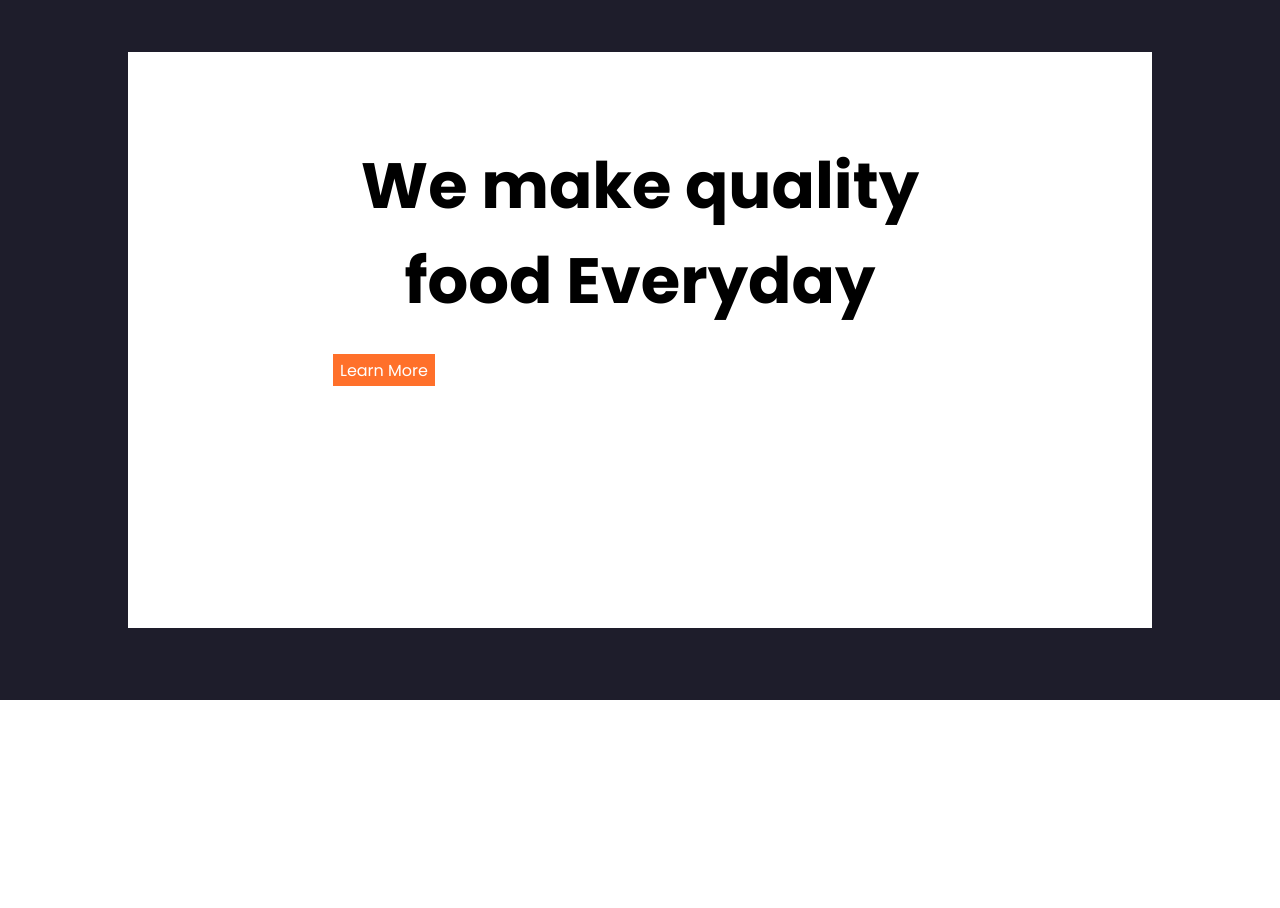
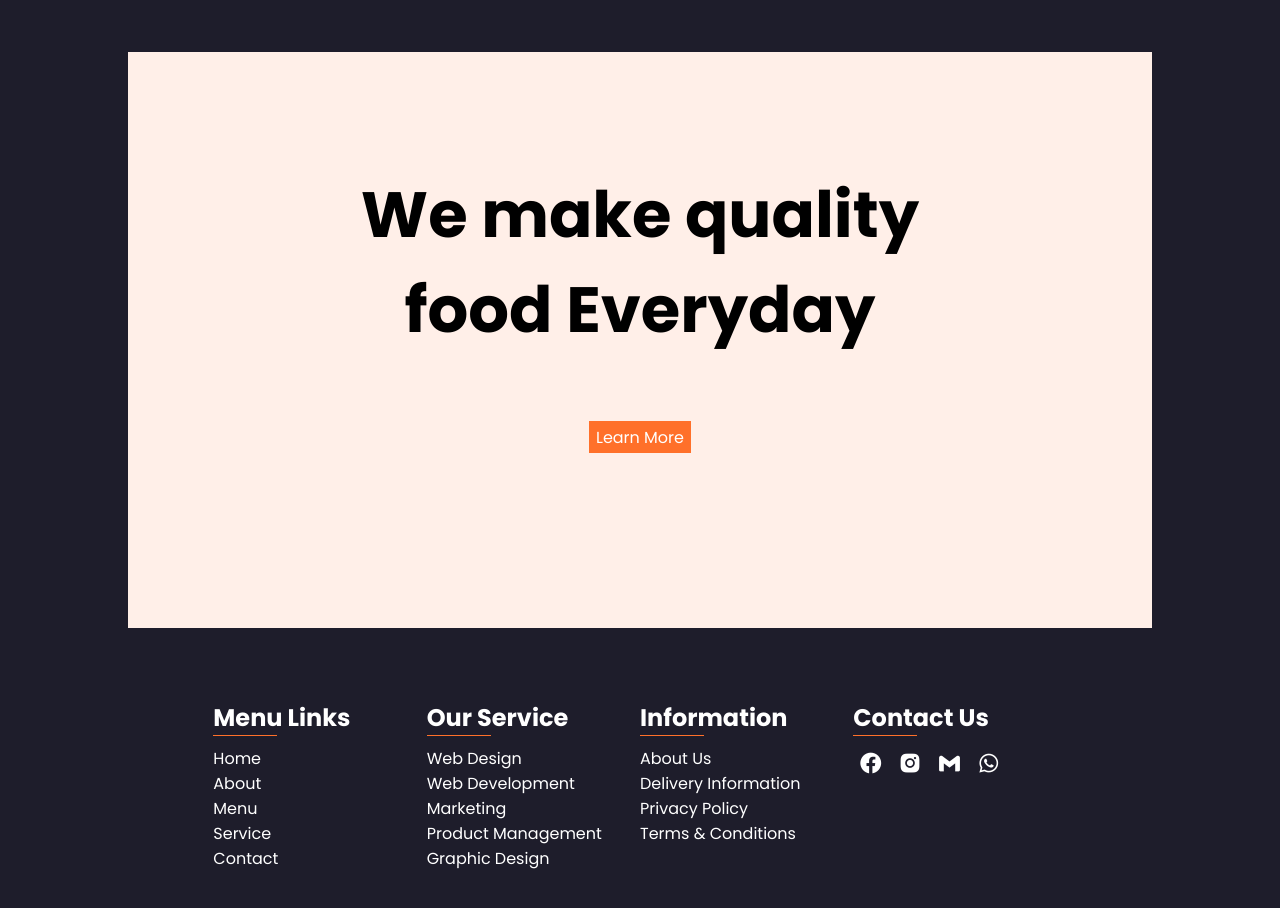
Before and after one commit to VeronicaRuizBautista/E-Commerce-de-ropa, a plain HTML site: page index.html in a window 1280 px wide. Shown: the part 2900-3808 px from the top of the page. Before the commit the page ends 3600 px from the top, so only its background shows below. Drawn offline with nearby package versions, Linux system fonts and the light colour scheme.

Commit message:
feat: :sparkles: Se creo la ultima pagina
Se creo la estructura  del htm y se añadio los diseños al css

```diff
--- a/css/style.css
+++ b/css/style.css
@@ -36,6 +36,7 @@ header nav a{
     color: var(--color-blanco);
 }
 header nav a:hover{
+    border-radius: 5px;
     box-shadow: 0 0 10px var(--color-blanco);
     cursor: pointer;
 }
@@ -165,7 +166,7 @@ header nav a:hover{
 .pag3 .imgs .img{
     margin: 10px;
     padding: 10px;
-    background-color: var(--color-blanco);
+    background-color: var(--color-crema);
     border-radius: 10%;
 }
 .pag3 .icono{
@@ -220,7 +221,7 @@ header nav a:hover{
     background-color: var(--color-fondo);
 }
 .pag div{
-    background-color: var(--color-blanco);
+    background-color: var(--color-crema);
     inset: 0;
     margin: auto;
     width: 80%;
@@ -230,7 +231,7 @@ header nav a:hover{
 }
 .pag div .container{
     width: 60%;
-    height: 70%;
+    height: 60%;
     inset: 0;
     margin: auto;
 }
@@ -238,8 +239,13 @@ header nav a:hover{
     font-size: 4em;
     text-align: center;
 }
+.pag .btn{
+    display: flex;
+    width: 100%;
+    align-items: center;
+}
 .pag button{
-    margin-top: 2vw;
+    margin-top: 5vw;
     background-color: var(--color-naranja);
     border: none;
     width: 8vw;
@@ -252,3 +258,40 @@ header nav a:hover{
     font-weight: bold;
     cursor: pointer;
 }
+.pag5{
+    background-color: var(--color-fondo);
+    width: 100%;
+    height: 90vh;
+    display: grid;
+    grid-template-columns: repeat(6, 1fr);
+    grid-template-rows: 1fr;
+    grid-template-areas:
+    ". nav1 nav2 nav3 nav4 ."
+    ;
+    color: var(--color-blanco);
+}
+.pag5 .linea{
+    background-color: var(--color-naranja);
+    width: 30%;
+    height: 1px;
+    margin-bottom: 10px;
+}
+.pag5 li{
+    list-style: none;
+}
+.nav1{
+    grid-area: nav1;
+}
+.nav2{
+    grid-area: nav2;
+}
+.nav3{
+    grid-area: nav3;
+}
+.nav4{
+    grid-area: nav4;
+}
+.pag5 i{
+    margin: 5px;
+    font-size: 25px;
+}
--- a/css/variables.css
+++ b/css/variables.css
@@ -3,4 +3,5 @@
     --color-negro:black;
     --color-naranja:#ff702a;
     --color-fondo:#1e1d2b;
+    --color-crema:#ffefe8;
 }
--- a/index.html
+++ b/index.html
@@ -121,11 +121,60 @@
             <div>
                 <div class="container">
                     <h1>We make quality food Everyday</h1>
-                    <button>Learn More</button>
+                    <div class="btn">
+                        <button>Learn More</button>
+                    </div>
                 </div>
             </div>
         </section>
-        <section class="pag5" id="pag_5"></section>
+        <section class="pag5" id="pag_5">
+            <nav class="nav1">
+                <h2>Menu Links</h2>
+                <div class="linea"></div>
+                <div class="container">
+                    <ul>
+                        <li>Home</li>
+                        <li>About</li>
+                        <li>Menu</li>
+                        <li>Service</li>
+                        <li>Contact</li>
+                    </ul>
+                </div>
+            </nav>
+            <nav class="nav2">
+                <h2>Our Service</h2>
+                <div class="linea"></div>
+                <div class="container">
+                    <ul>
+                        <li>Web Design</li>
+                        <li>Web Development</li>
+                        <li>Marketing</li>
+                        <li>Product Management</li>
+                        <li>Graphic Design</li>
+                    </ul>
+                </div>
+            </nav>
+            <nav class="nav3">
+                <h2>Information</h2>
+                <div class="linea"></div>
+                <ul>
+                    <li>About Us</li>
+                    <li>Delivery Information</li>
+                    <li>Privacy Policy</li>
+                    <li>Terms & Conditions</li>
+                </ul>
+            </nav>
+            <nav class="nav4">
+                <h2>Contact Us</h2>
+                <div class="linea"></div>
+                <div class="iconos">
+                    <i class='bx bxl-facebook-circle'></i>
+                    <i class='bx bxl-instagram-alt' ></i>
+                    <i class='bx bxl-gmail' ></i>
+                    <i class='bx bxl-whatsapp' ></i>
+                </div>
+            </nav>
+        </section>
     </main>
 </body>
 </html>
```
